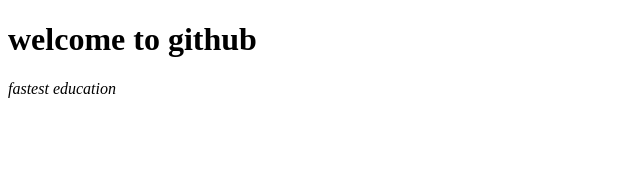
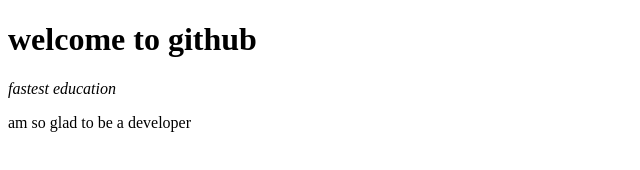
Before and after one commit to Juwwy/TestingRepo, a plain HTML site: page index.html in a window 1280 px wide. Shown: the whole page, without its empty margins (0-640 px from the left). Drawn offline with Linux system fonts and the light colour scheme.

Commit message:
Update index.html

```diff
--- a/index.html
+++ b/index.html
@@ -7,5 +7,6 @@
 <body>
 <h1>welcome to github</h1>
   <em>fastest education</em>
+  <p>am so glad to be a developer</p>
 </body>
 </html>
```
